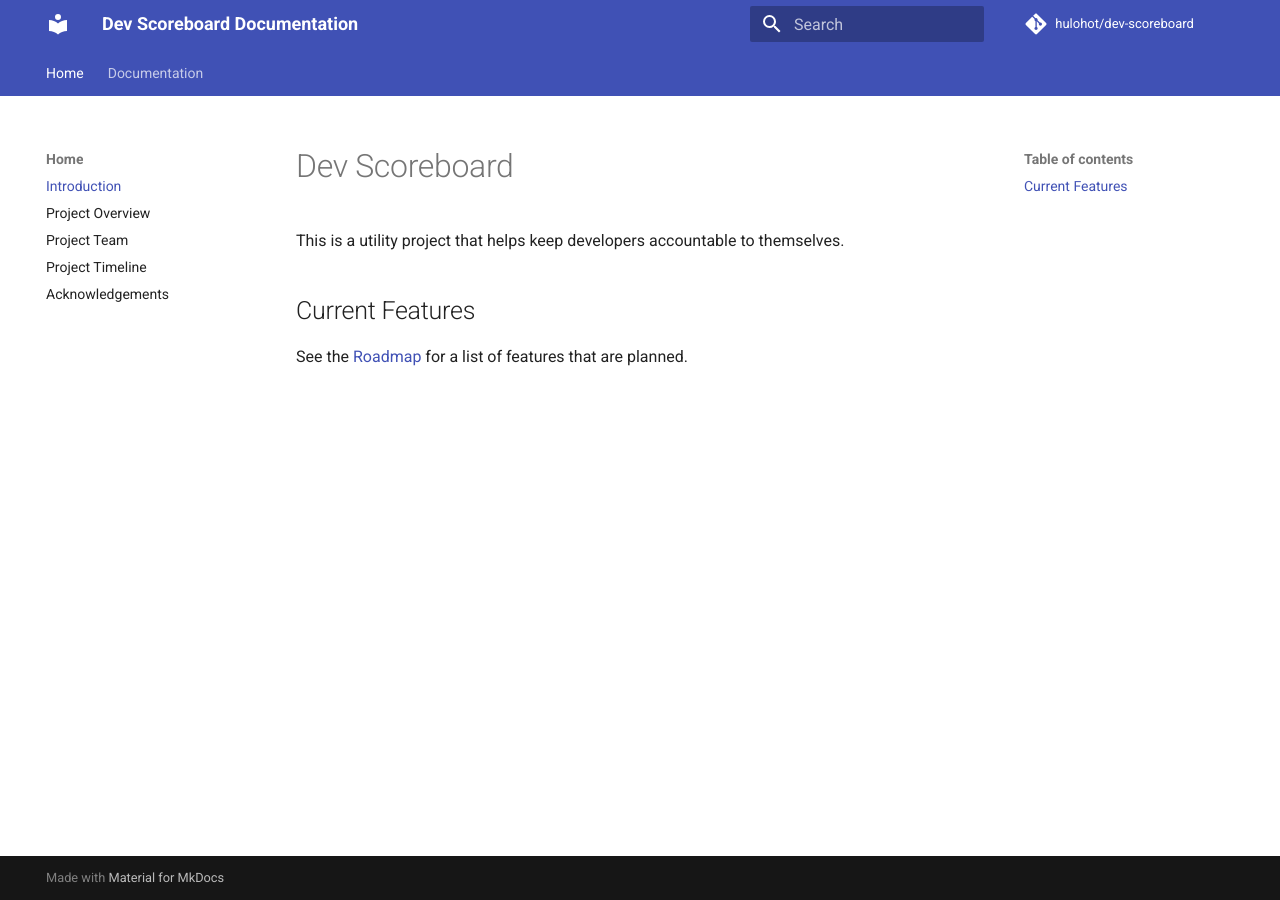
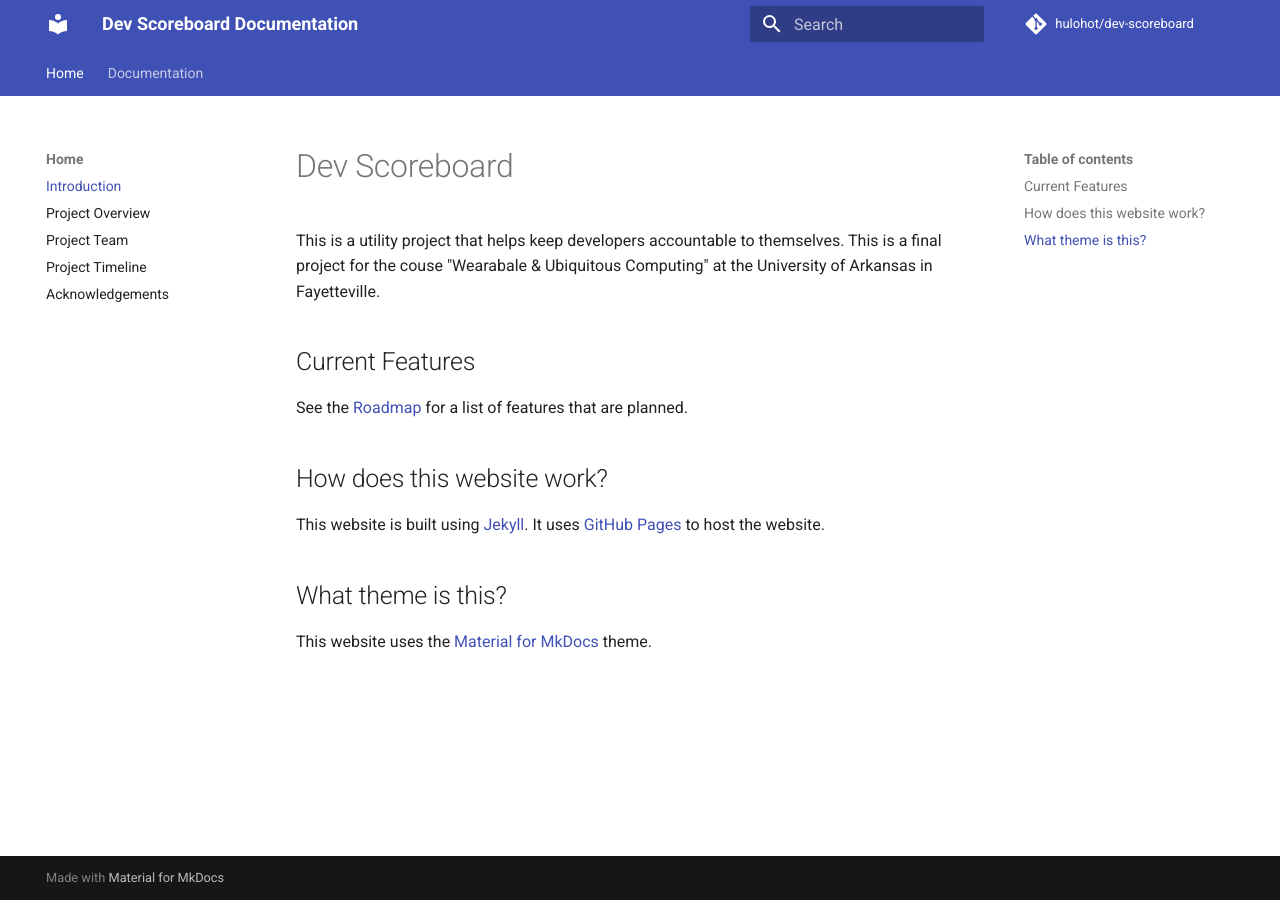
Before and after one commit to hulohot/dev-scoreboard, an MkDocs documentation site: the page built from docs/index.md, in a window 1280 px wide. Built offline with MkDocs 1.6.1 and Material for MkDocs 9.7.7, drawn with Linux system fonts in a browser that asks for light colours; comment, search, counter and statistics services are not loaded.

```diff
--- a/docs/index.md
+++ b/docs/index.md
@@ -1,7 +1,16 @@
 # Dev Scoreboard
 
 This is a utility project that helps keep developers accountable to themselves.
+This is a final project for the couse "Wearabale & Ubiquitous Computing" at the University of Arkansas in Fayetteville.
 
 ## Current Features
 
 See the [Roadmap](documentation/roadmap.md) for a list of features that are planned.
+
+## How does this website work?
+
+This website is built using [Jekyll](https://jekyllrb.com/). It uses [GitHub Pages](https://pages.github.com/) to host the website.
+
+## What theme is this?
+
+This website uses the [Material for MkDocs](https://squidfunk.github.io/mkdocs-material/) theme.
```
Also changed, not shown: docs/about.md (deleted, +0 -19 lines), docs/home/introduction.md (deleted, +0 -1 lines), docs/home/project_overview.md (+2 -0 lines), docs/home/project_team.md (+2 -0 lines).
